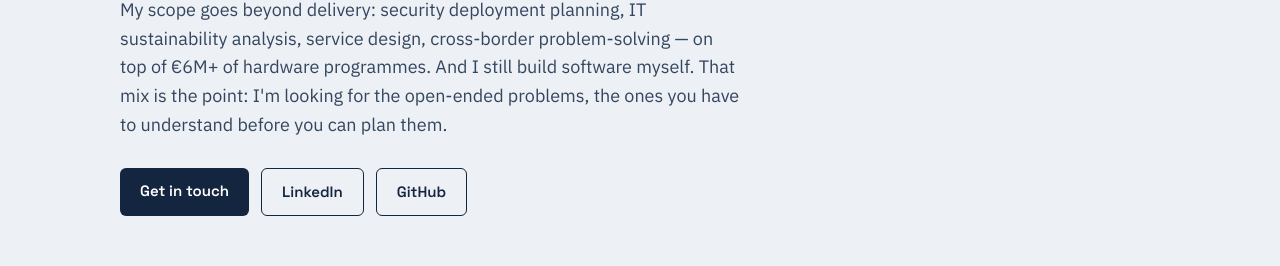
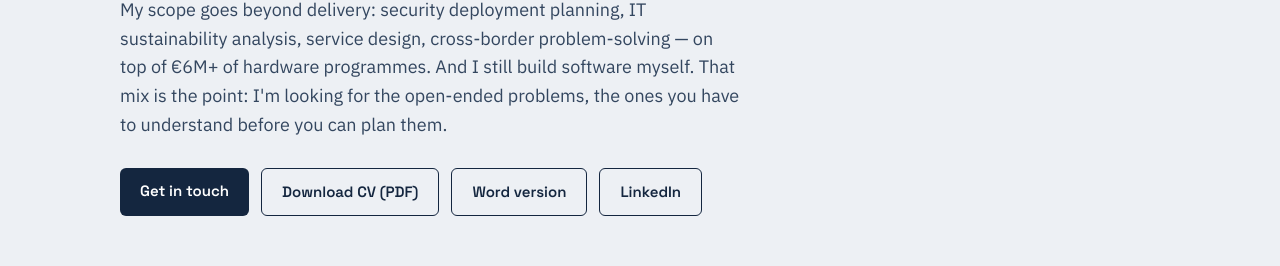
Before and after one commit to BrognietGeoffrey/Professional-CV, a plain HTML site: page index.html in a window 1280 px wide. Shown: the part 388-654 px from the top of the page. Drawn offline with Linux system fonts and the light colour scheme.

Commit message:
Add CV download buttons (PDF + Word)
- Add cv.pdf and cv.docx at repo root, served as geoffreybrogniet.com/cv.pdf and /cv.docx
- Replace GitHub button in hero with two download buttons (PDF primary, Word secondary)

Co-Authored-By: Claude Opus 4.7 <noreply@anthropic.com>
Claude-Session: https://claude.ai/code/session_019HMSXAgsEd68sCnsCSQHxf

```diff
--- a/index.html
+++ b/index.html
@@ -153,8 +153,9 @@
     <p class="thesis">My scope goes beyond delivery: security deployment planning, IT sustainability analysis, service design, cross-border problem-solving — on top of €6M+ of hardware programmes. And I still build software myself. That mix is the point: I'm looking for the open-ended problems, the ones you have to understand before you can plan them.</p>
     <div class="cta">
       <a class="btn primary" href="#contact">Get in touch</a>
+      <a class="btn ghost" href="/cv.pdf" download>Download CV (PDF)</a>
+      <a class="btn ghost" href="/cv.docx" download>Word version</a>
       <a class="btn ghost" href="https://www.linkedin.com/in/brognietgeoffrey" target="_blank" rel="noopener">LinkedIn</a>
-      <a class="btn ghost" href="https://github.com/BrognietGeoffrey" target="_blank" rel="noopener">GitHub</a>
     </div>
 
     <div class="stats" aria-label="Key figures">
```
Also changed, not shown: 2 other files.
